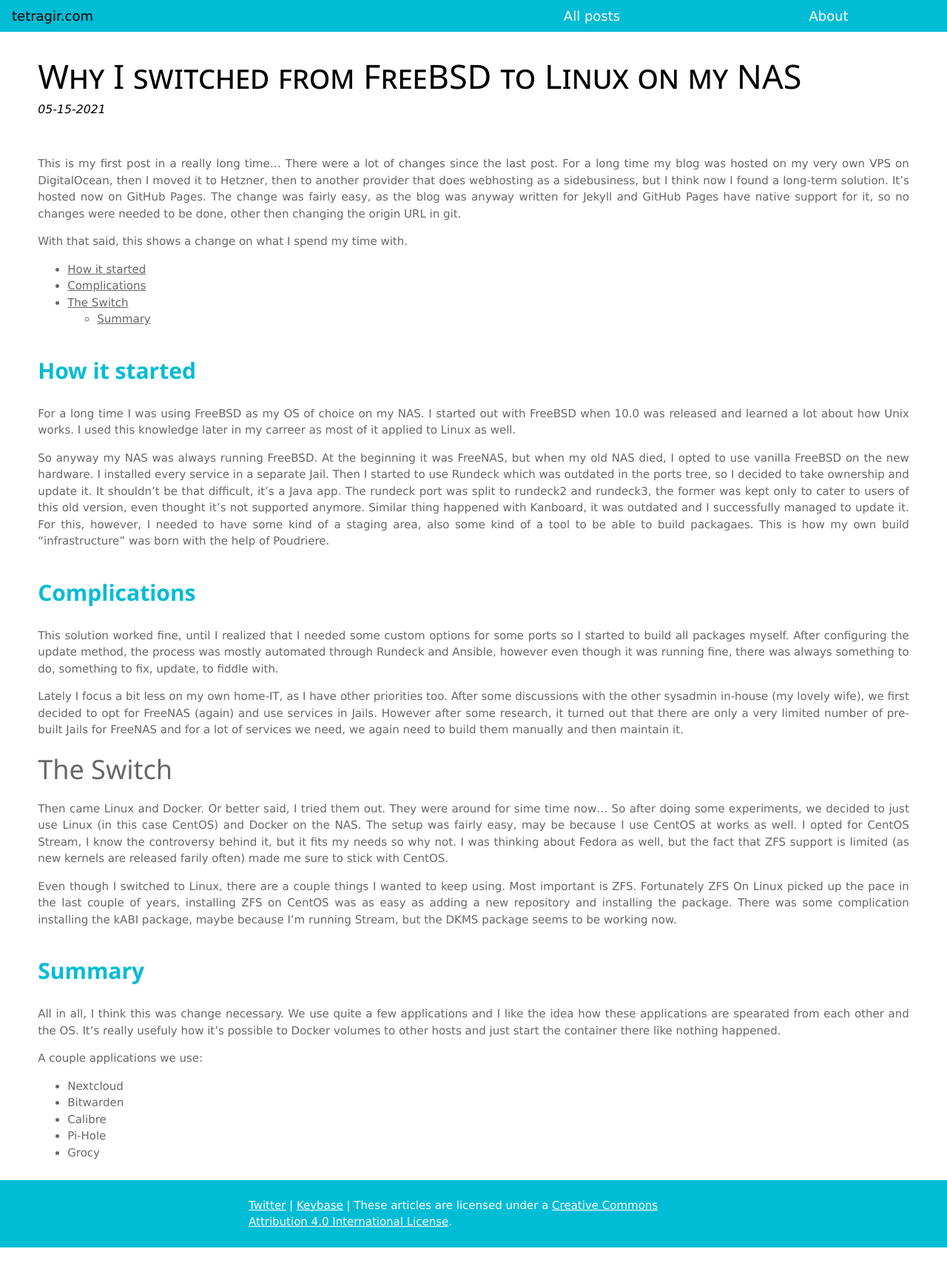
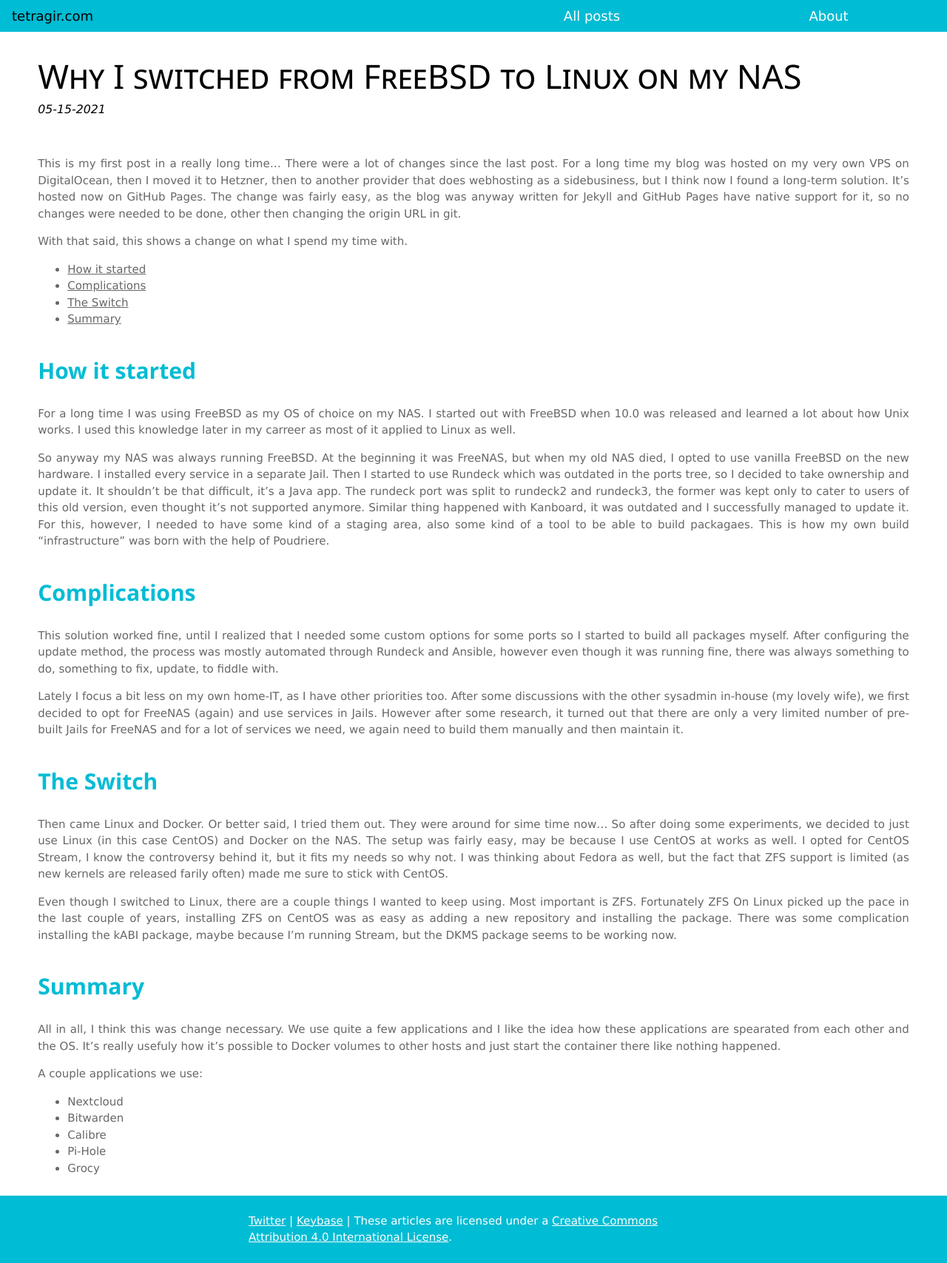
Before and after one commit to tetragir/tetragir.github.io, a Jekyll site: the page built from _posts/2021-05-27-switch-to-linux.md, in a window 1280 px wide. Shown: the whole page at 74% size. Built offline with Jekyll 4.4.1, drawn with Linux system fonts in a browser that asks for light colours; before the commit the page ends 1686 px from its top, so only the background shows below that.

Commit message:
Small fix

```diff
--- a/_posts/2021-05-27-switch-to-linux.md
+++ b/_posts/2021-05-27-switch-to-linux.md
@@ -27,7 +27,7 @@
 
 Lately I focus a bit less on my own home-IT, as I have other priorities too. After some discussions with the other sysadmin in-house (my lovely wife), we first decided to opt for FreeNAS (again) and use services in Jails. However after some research, it turned out that there are only a very limited number of pre-built Jails for FreeNAS and for a lot of services we need, we again need to build them manually and then maintain it.
 
-# The Switch
+## The Switch
 
 Then came Linux and Docker. Or better said, I tried them out. They were around for sime time now... So after doing some experiments, we decided to just use Linux (in this case CentOS) and Docker on the NAS. The setup was fairly easy, may be because I use CentOS at works as well. I opted for CentOS Stream, I know the controversy behind it, but it fits my needs so why not. I was thinking about Fedora as well, but the fact that ZFS support is limited (as new kernels are released farily often) made me sure to stick with CentOS.
 
```
